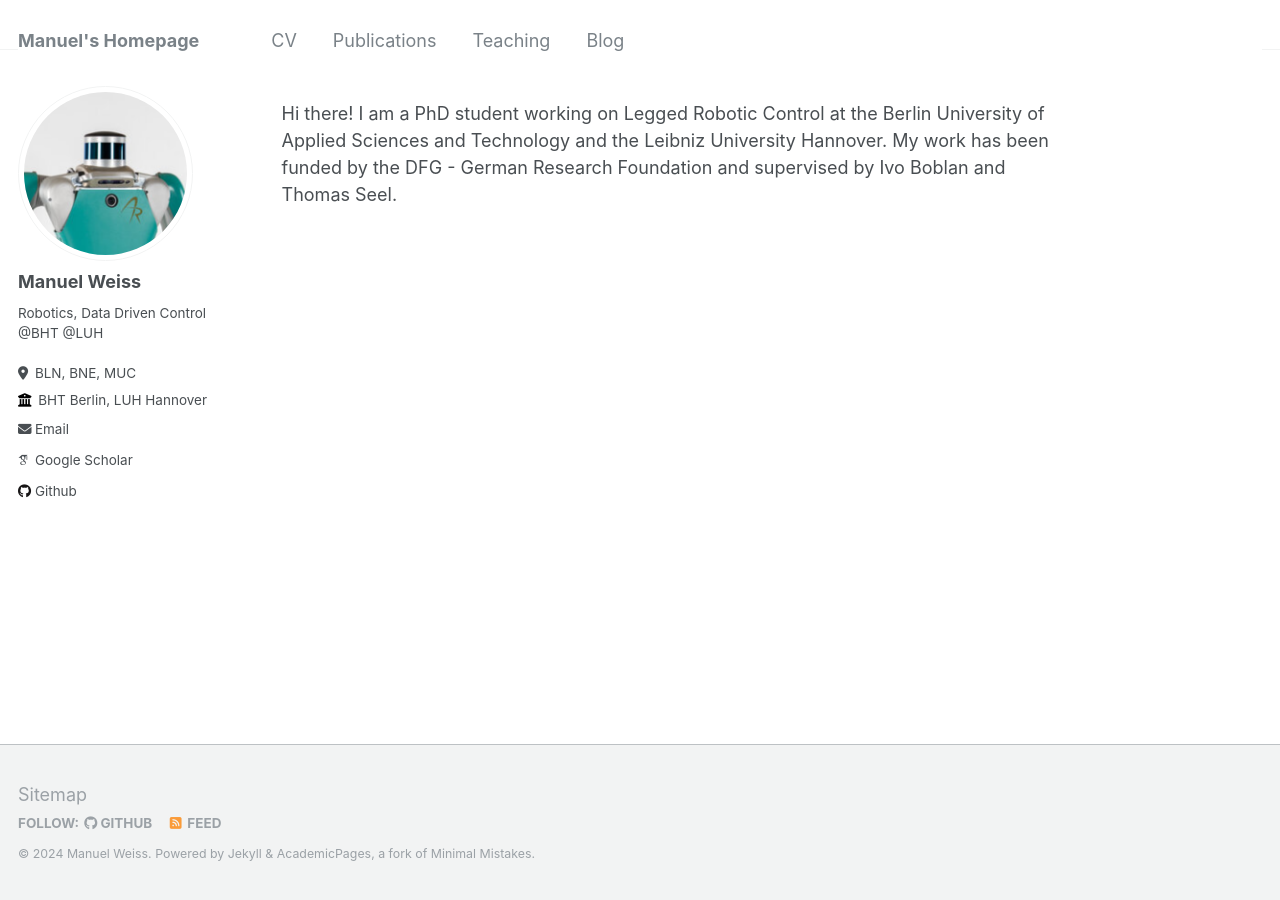
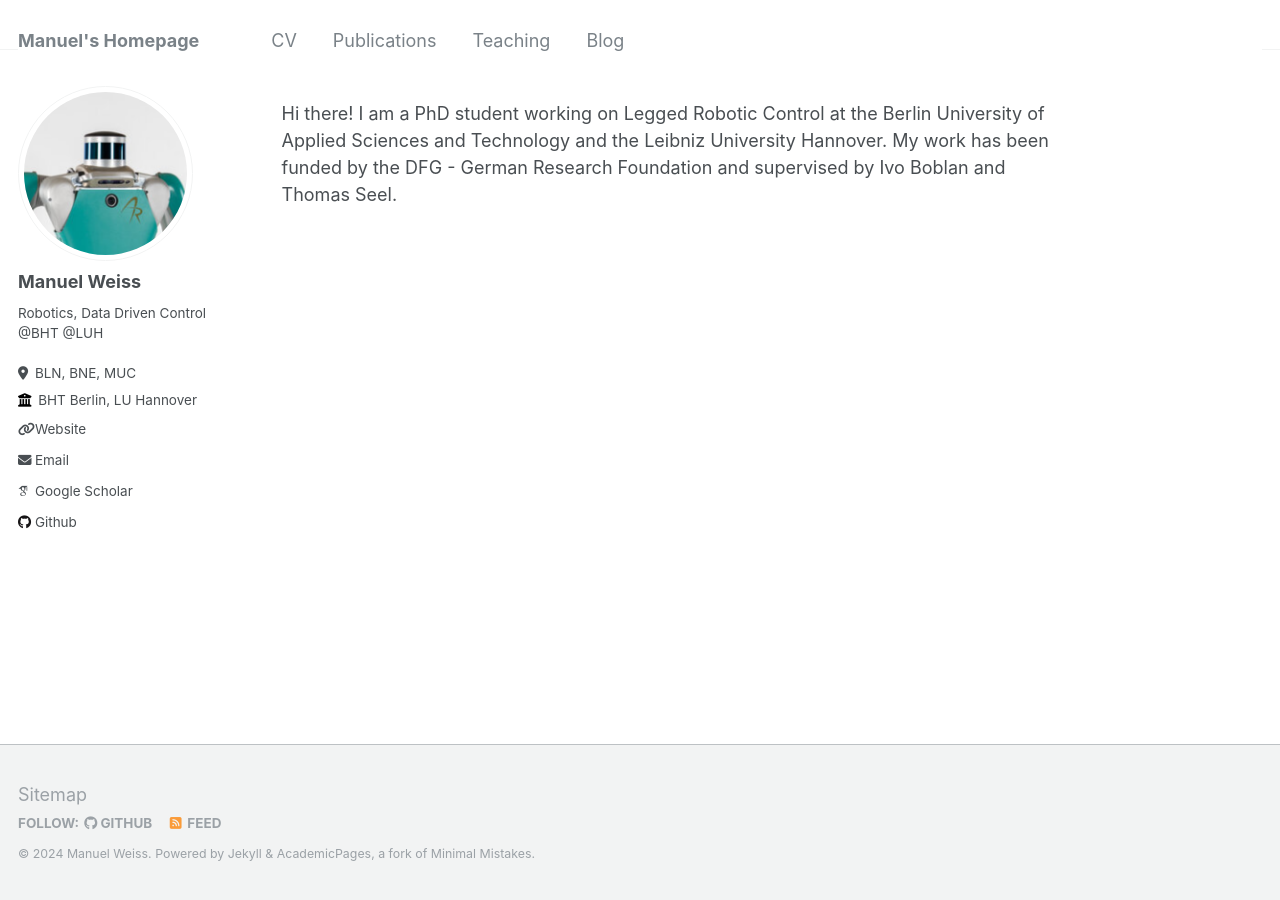
Before and after one commit to ma-weiss/ma-weiss.github.io, a Jekyll site: the page built from _pages/about.md, in a window 1280 px wide. Built offline with Jekyll 4.4.1, drawn with Linux system fonts in a browser that asks for light colours; some web fonts are replaced.

Commit message:
Update _config.yml

```diff
--- a/_config.yml
+++ b/_config.yml
@@ -26,8 +26,8 @@ author:
   pronouns         : # example: "she/her"
   bio              : "Robotics, Data Driven Control <br> @BHT @LUH"
   location         : "BLN, BNE, MUC"
-  employer         : "BHT Berlin, LUH Hannover"
-  uri              : # URL
+  employer         : "BHT Berlin, LU Hannover"
+  uri              : "https://www.manuelweiss.info" # URL
   email            : "none@example.org"
 
   # Academic websites
```
